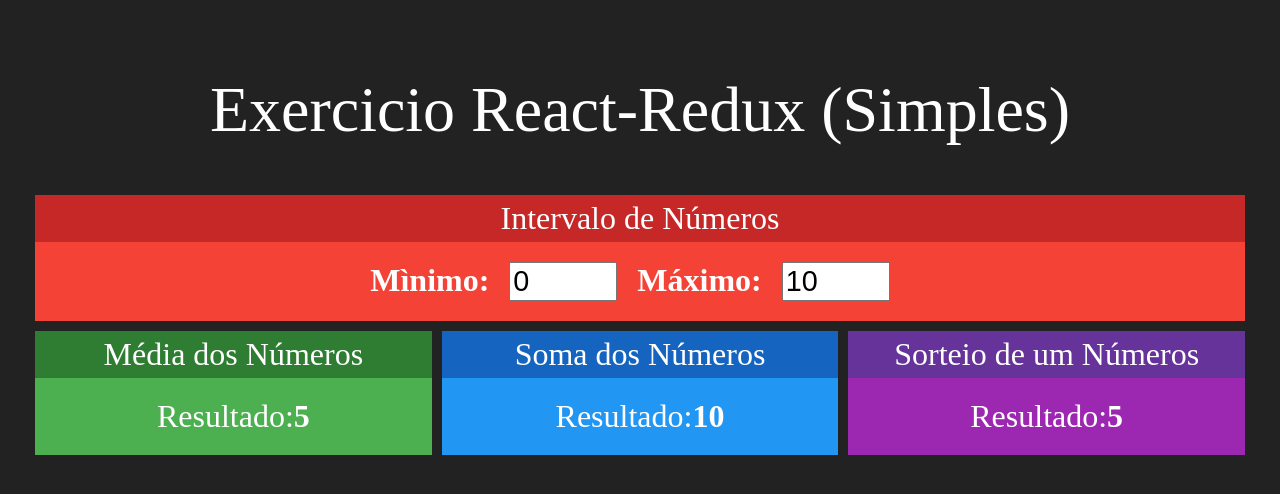
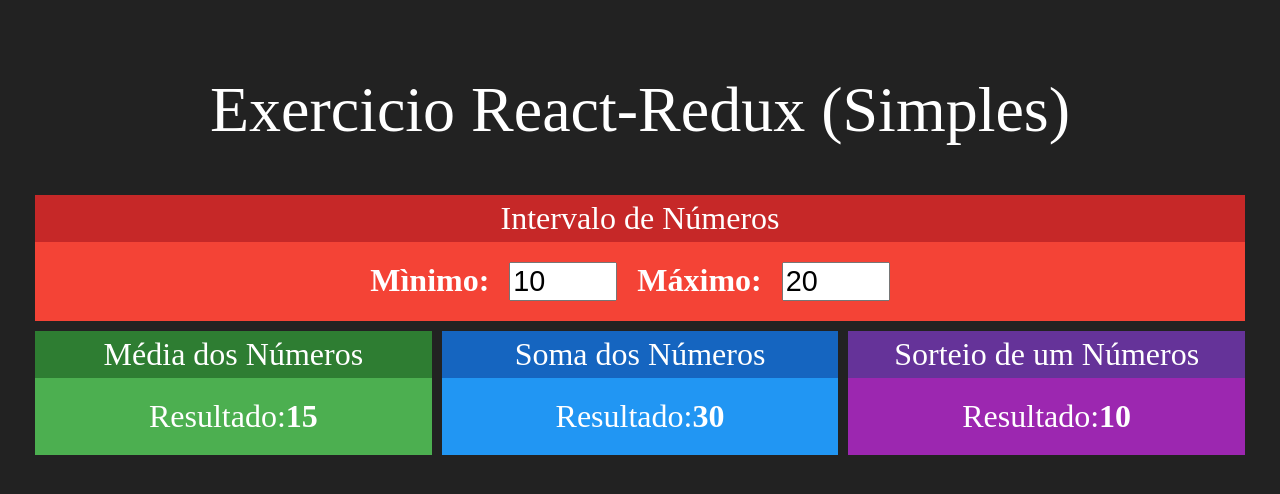
Before and after one commit to brunobandelli/REDUX-REACT, a React (Create React App) app: page / in a window 1280 px wide. Shown: the top 494 px of the page. Built offline with nearby package versions, Linux system fonts and the light colour scheme.

Commit message:
Implementação sem Redux

```diff
--- a/src/App.js
+++ b/src/App.js
@@ -1,3 +1,4 @@
+import React, { useState } from 'react';
 import './App.css';
 
 
@@ -9,16 +10,21 @@
 
 
 function App() {
+
+  const [min, setMin] = useState(10)
+  const [max, setMax] = useState(20)
+
   return (
     <div className="App">
       <h1>Exercicio React-Redux (Simples)</h1>
       <div className="linha">
-      <Intervalo>X</Intervalo>
+      <Intervalo min={min} max={max}
+      onMinChanged={setMin} onMaxChanged={setMax}>X</Intervalo>
       </div>
       <div className="linha">
-      <Media></Media>
-      <Soma></Soma>
-      <Sorteio></Sorteio>
+      <Media min={min} max={max}></Media>
+      <Soma min={min} max={max}></Soma>
+      <Sorteio min={min} max={max}></Sorteio>
       </div>
     </div>
   );
--- a/src/components/Intervalo.jsx
+++ b/src/components/Intervalo.jsx
@@ -5,16 +5,19 @@
 
 // eslint-disable-next-line import/no-anonymous-default-export
 export default props => {
+    const { min, max } = props
     return (
         <Card title="Intervalo de Números" red>
             <div className="Intervalo">
             <span>
                 <strong>Mìnimo:</strong>
-                <input type="number" value={0} readOnly/>
+                <input type="number" value={min}
+                onChange={e => props.onMinChanged(+e.target.value)}/>
             </span>
             <span>
                 <strong>Máximo:</strong>
-                <input type="number" value={10} readOnly/>
+                <input type="number" value={max}
+                onChange={e => props.onMaxChanged(+e.target.value)}/>
             </span>
             </div>
         </Card>
--- a/src/components/Media.jsx
+++ b/src/components/Media.jsx
@@ -5,12 +5,14 @@
 
 // eslint-disable-next-line import/no-anonymous-default-export
 export default props => {
+
+    const { min, max } = props
     return (
         <Card title="Média dos Números" green>
             <div>
                 <span>
                     <span>Resultado:</span>
-                    <strong>5</strong>
+                    <strong>{(max + min)/2}</strong>
                 </span>
             </div>
         </Card>
--- a/src/components/Soma.jsx
+++ b/src/components/Soma.jsx
@@ -5,12 +5,13 @@
 
 // eslint-disable-next-line import/no-anonymous-default-export
 export default props => {
+    const { min, max} = props
     return (
         <Card title="Soma dos Números" blue>
             <div>
                 <span>
                     <span>Resultado:</span>
-                    <strong>10</strong>
+                    <strong>{max + min}</strong>
                 </span>
             </div>
         </Card>
--- a/src/components/Sorteio.jsx
+++ b/src/components/Sorteio.jsx
@@ -5,12 +5,14 @@
 
 // eslint-disable-next-line import/no-anonymous-default-export
 export default props => {
+    const { min, max} = props
+    const aleatorio = parseInt(Math.random() * (max - min)) + min
     return (
         <Card title="Sorteio de um Números" purple>
             <div>
                 <span>
                     <span>Resultado:</span>
-                    <strong>5</strong>
+                    <strong>{aleatorio}</strong>
                 </span>
             </div>
         </Card>
```
